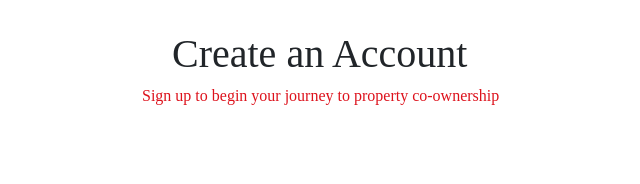
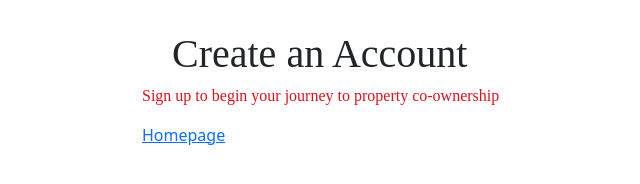
Before and after one commit to awolope/ITJA, a plain HTML site: page index.html in a window 1280 px wide. Shown: the whole page, without its empty margins (98-738 px from the left). Drawn offline with nearby package versions, Linux system fonts and the light colour scheme.

Commit message:
added homepage link to index

```diff
--- a/index.html
+++ b/index.html
@@ -21,6 +21,7 @@
     <div class="classcontainer">
       <h1>Create an Account</h1>
       <p>Sign up to begin your journey to property co-ownership</p>
+      <a href="/ITJA/homepage.html">Homepage</a>
     </div>
   </body>
 </html>
```
